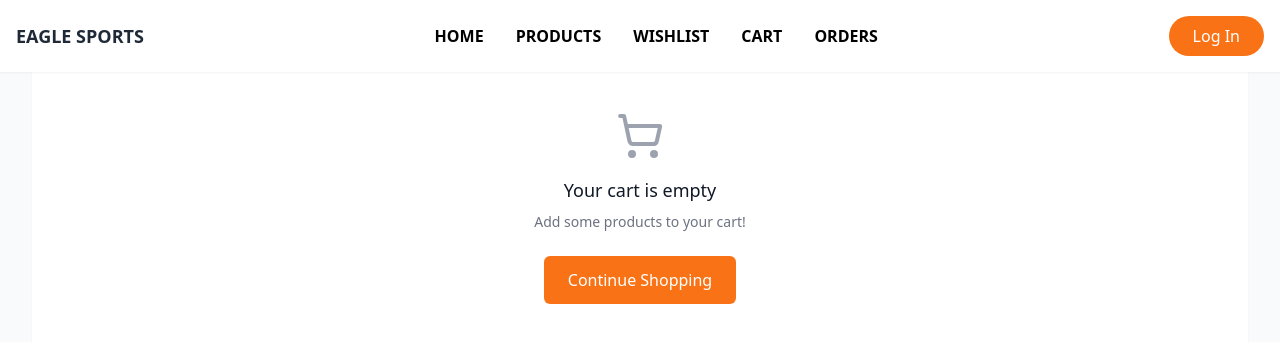
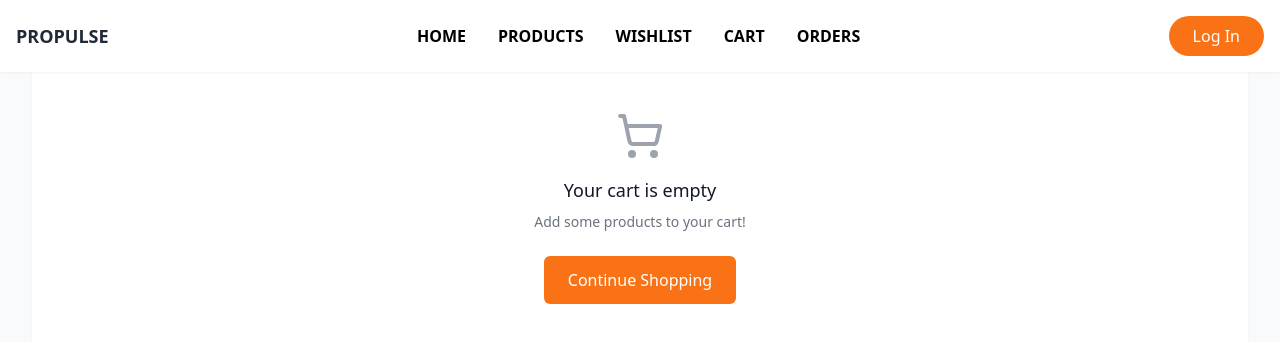
Before and after one commit to pratap3124/Sport-egle, a React (Create React App) app: page /cart in a window 1280 px wide. Shown: the top 342 px of the page. Built offline with nearby package versions, Linux system fonts and the light colour scheme.

Commit message:
Update CartPage.js

```diff
--- a/src/components/CartPage.js
+++ b/src/components/CartPage.js
@@ -59,7 +59,7 @@ const CartPage = () => {
         <nav className="container mx-auto px-4 py-4">
           <div className="flex items-center justify-between">
             <Link to="/" className="flex items-center space-x-2 text-gray-800">
-              <span className="font-bold text-lg uppercase">Eagle Sports</span>
+              <span className="font-bold text-lg uppercase">ProPulse</span>
             </Link>
             <div className="hidden md:flex items-center space-x-8">
               <Link to="/" className="font-semibold hover:text-orange-500">HOME</Link>
```
